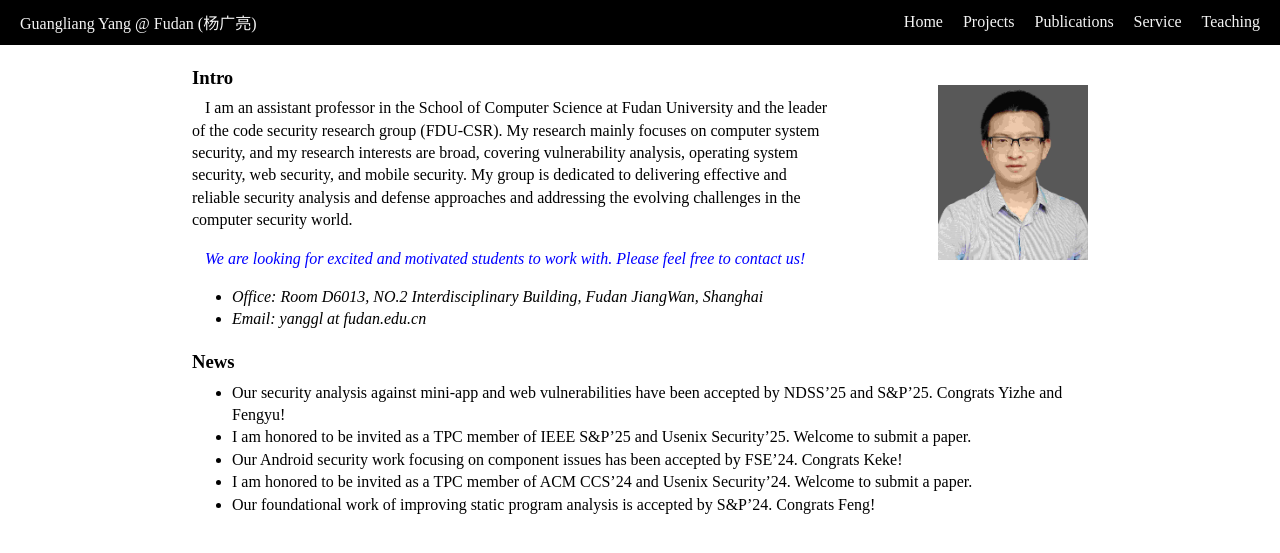
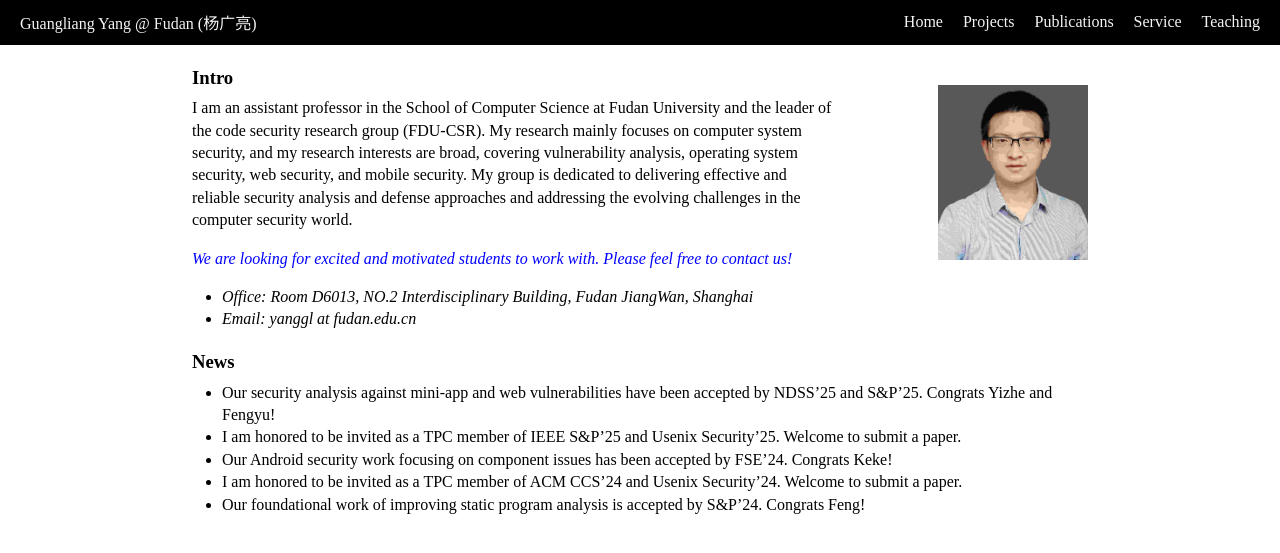
Before and after one commit to yang-guangliang/yang-guangliang.github.io, a Jekyll site: the page built from index.md, in a window 1280 px wide. Shown: the top 553 px of the page. Built offline with Jekyll 4.4.1, drawn with Linux system fonts in a browser that asks for light colours.

Commit message:
Update styles.css

```diff
--- a/assets/styles.css
+++ b/assets/styles.css
@@ -28,11 +28,11 @@ h1, h2, h3, h4 {
 p {
     margin-bottom: 1em; /* Space between paragraphs */
     line-height: 1.4;
-    text-indent: 13px;
 }
 
 li {
-  line-height: 1.4; /* This will make the line height 1.5 times the font size */
+    line-height: 1.4; /* This will make the line height 1.5 times the font size */
+    margin-left: -10px;
 }
 
 div.special-text {
```
